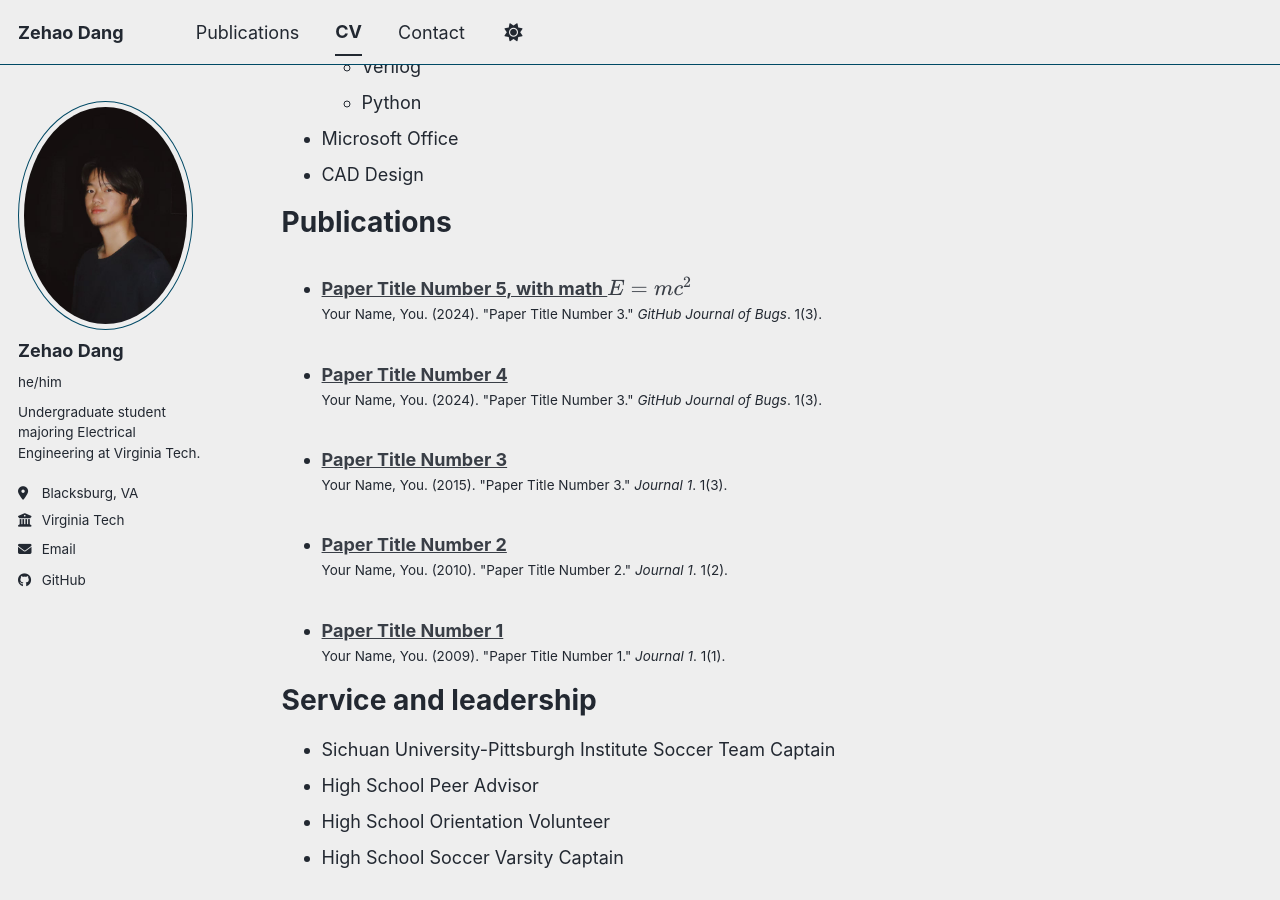
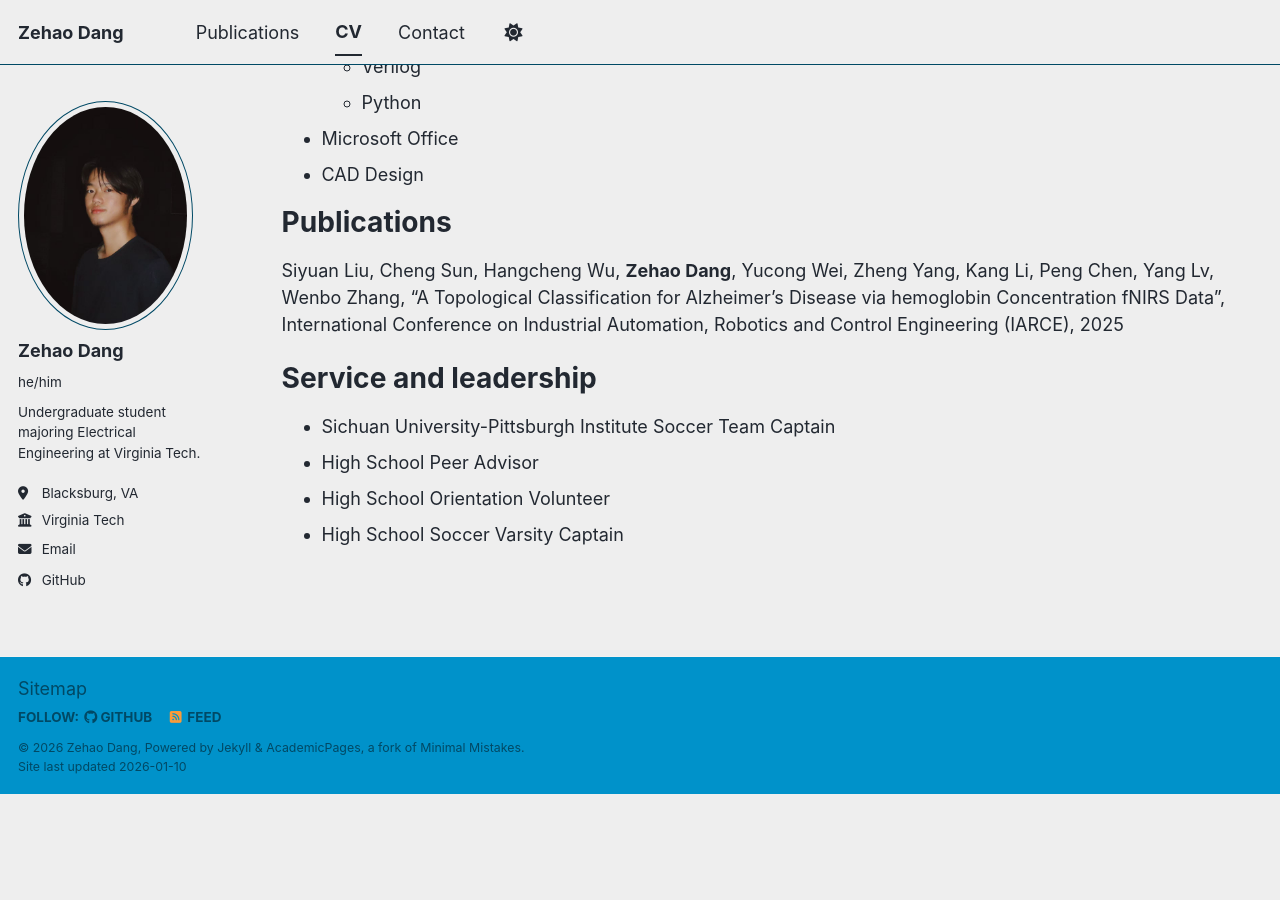
Before and after one commit to ZehaoDang1127/ZehaoDang1127.github.io, a Jekyll site: the page built from _pages/cv.md, in a window 1280 px wide and 900 px high, scrolled down 624 px. Built offline with Jekyll 4.4.1, drawn with Linux system fonts in a browser that asks for light colours; a script bundle is joined from its source files by our own code; library files that are not in the unit come from our copies; after the commit the page ends 1419 px from its top, so only the background shows below that.

Commit message:
Add publication on Alzheimer's Disease classification
Updated publication details with a new entry on Alzheimer's Disease.

```diff
--- a/_pages/cv.md
+++ b/_pages/cv.md
@@ -34,9 +34,9 @@ Skills
 
 Publications
 ======
-  <ul>{% for post in site.publications reversed %}
-    {% include archive-single-cv.html %}
-  {% endfor %}</ul>
+Siyuan Liu, Cheng Sun, Hangcheng Wu, **Zehao Dang**, Yucong Wei, Zheng Yang, Kang Li, Peng Chen, Yang Lv,
+Wenbo Zhang, "A Topological Classification for Alzheimer’s Disease via hemoglobin Concentration fNIRS Data",
+International Conference on Industrial Automation, Robotics and Control Engineering (IARCE), 2025
 
 Service and leadership
 ======
```
